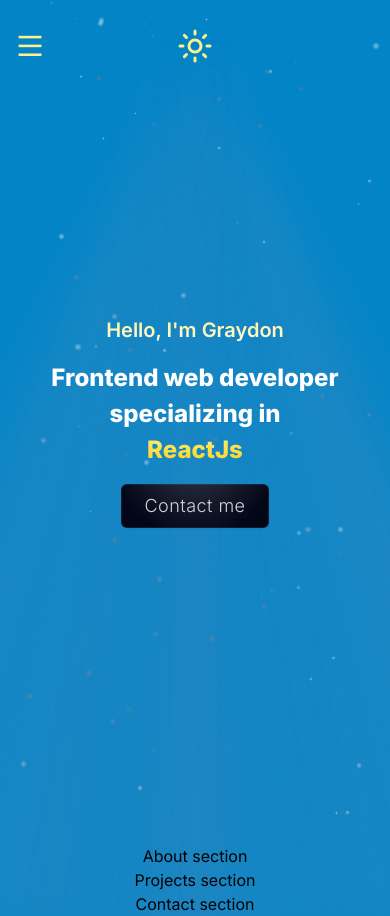
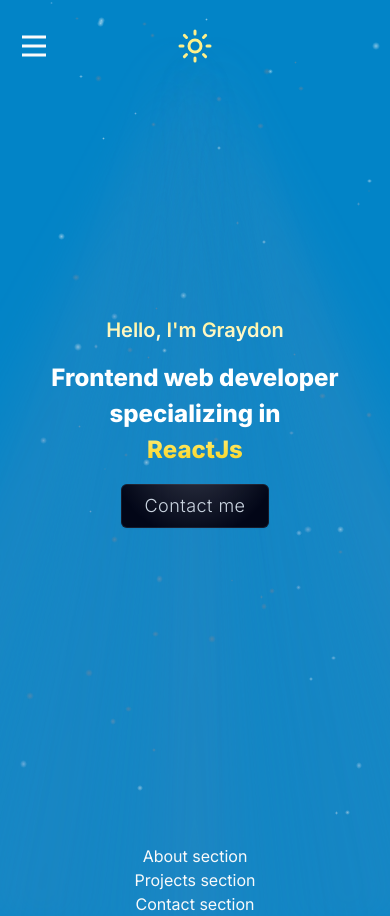
Before and after one commit to graydonvg/portfolio, a Next.js app: page / in a window 390 px wide. Built offline with nearby package versions, Linux system fonts and the light colour scheme.

Commit message:
move main tag and stars bg and navbar to root layout, move hero section and light beams and navbar into separate components, fix nav drawer button svg size to be consistent with theme button svg

```diff
--- a/src/app/layout.tsx
+++ b/src/app/layout.tsx
@@ -5,6 +5,8 @@
 import { ReactNode } from "react";
 import StarsBackground from "@/components/StarsBackground";
 import Providers from "./providers";
+import Navbar from "@/components/Navbar";
+import LightBeams from "@/components/LightBeams";
 
 const inter = Inter({
   subsets: ["latin"],
@@ -25,12 +27,16 @@
     <html lang="en" suppressHydrationWarning>
       <body
         className={cn(
-          "bg-sky-600 font-inter dark:bg-slate-950",
+          "min-h-svh bg-sky-600 font-inter text-neutral-50 dark:bg-slate-950 dark:text-slate-300",
           inter.variable,
         )}
       >
         <Providers>
-          {children}
+          <Navbar />
+          <main className="mx-auto flex max-w-screen-2xl flex-col items-center px-4">
+            {children}
+          </main>
+          <LightBeams />
           <StarsBackground />
         </Providers>
       </body>
--- a/src/app/page.tsx
+++ b/src/app/page.tsx
@@ -1,48 +1,9 @@
-import AnimatedButton from "@/components/AnimatedButton";
-import ThemeSwitch from "@/components/ThemeSwitch";
-import { NavDrawer } from "@/components/navDrawer/NavDrawer";
+import HeroSection from "@/components/HeroSection";
 
 export default function Home() {
   return (
-    <div className="relative mx-auto max-w-screen-2xl overflow-hidden">
-      <header className="fixed left-0 top-0 z-50 flex h-[92px] w-full animate-fade-in-hero-lights-and-icons items-center justify-center">
-        <NavDrawer />
-        <ThemeSwitch />
-      </header>
-
-      <div className="pointer-events-none fixed inset-0 -z-40 flex animate-fade-in-hero-lights-and-icons">
-        {/* <div className="hidden dark:block"> */}
-        <div className="light-beam light-beam-1 moon-light"></div>
-        <div className="light-beam light-beam-2 moon-light"></div>
-        <div className="light-beam light-beam-3 moon-light"></div>
-        <div className="light-beam light-beam-4 moon-light"></div>
-        <div className="light-beam light-beam-5 moon-light"></div>
-        {/* </div> */}
-
-        {/* <div className="dark:hidden">
-          <div className="light-beam light-beam-1 sun-light"></div>
-          <div className="light-beam light-beam-2 sun-light"></div>
-          <div className="light-beam light-beam-3 sun-light"></div>
-          <div className="light-beam light-beam-4 sun-light"></div>
-          <div className="light-beam light-beam-5 sun-light"></div>
-        </div> */}
-      </div>
-
-      <main className="flex min-h-svh flex-col items-center px-4">
-        <section className="flex min-h-svh flex-col items-center justify-center space-y-4 text-center">
-          <p className="animate-translate-hero-greeting bg-gradient-to-b from-yellow-200 to-yellow-50 bg-clip-text text-xl font-semibold text-transparent dark:from-slate-300 dark:via-slate-400 dark:to-slate-500 sm:text-2xl">
-            <span>Hello</span>
-            <span>, I&apos;m Graydon</span>
-          </p>
-          <h1 className="flex animate-unblur-hero-title flex-col items-center text-2xl/9 font-extrabold text-white dark:text-slate-300 sm:text-6xl/[5.625rem]">
-            <span>Frontend web developer </span>
-            <span>specializing in </span>
-            <span className="bg-gradient-to-b from-yellow-200 via-yellow-300 to-yellow-400 bg-clip-text text-transparent dark:from-indigo-200 dark:via-indigo-300 dark:to-indigo-600">
-              ReactJs
-            </span>
-          </h1>
-          <AnimatedButton />
-        </section>
+    <>
+      <HeroSection />
       <section>
         <h1>About section</h1>
       </section>
@@ -52,7 +13,6 @@
       <section>
         <h1>Contact section</h1>
       </section>
-      </main>
-    </div>
+    </>
   );
 }
--- /dev/null
+++ b/src/components/HeroSection.tsx
@@ -0,0 +1,20 @@
+import AnimatedButton from "./AnimatedButton";
+
+export default function HeroSection() {
+  return (
+    <section className="flex min-h-svh flex-col items-center justify-center space-y-4 text-center">
+      <p className="animate-translate-hero-greeting bg-gradient-to-b from-yellow-200 to-yellow-50 bg-clip-text text-xl font-semibold text-transparent dark:from-slate-300 dark:via-slate-400 dark:to-slate-500 sm:text-2xl">
+        <span>Hello</span>
+        <span>, I&apos;m Graydon</span>
+      </p>
+      <h1 className="flex animate-unblur-hero-title flex-col items-center text-2xl/9 font-extrabold text-white dark:text-slate-300 sm:text-6xl/[5.625rem]">
+        <span>Frontend web developer </span>
+        <span>specializing in </span>
+        <span className="bg-gradient-to-b from-yellow-200 via-yellow-300 to-yellow-400 bg-clip-text text-transparent dark:from-indigo-200 dark:via-indigo-300 dark:to-indigo-600">
+          ReactJs
+        </span>
+      </h1>
+      <AnimatedButton />
+    </section>
+  );
+}
--- a/src/components/LightBeams.tsx
+++ b/src/components/LightBeams.tsx
@@ -1,3 +1,11 @@
 export default function LightBeams() {
-  return <div></div>;
+  return (
+    <div className="pointer-events-none fixed inset-0 -z-40 flex animate-fade-in-hero-lights-and-icons">
+      <div className="light-beam light-beam-1 moon-light"></div>
+      <div className="light-beam light-beam-2 moon-light"></div>
+      <div className="light-beam light-beam-3 moon-light"></div>
+      <div className="light-beam light-beam-4 moon-light"></div>
+      <div className="light-beam light-beam-5 moon-light"></div>
+    </div>
+  );
 }
--- a/src/components/Navbar.tsx
+++ b/src/components/Navbar.tsx
@@ -1,5 +1,11 @@
-type Props = {};
+import ThemeSwitch from "./ThemeSwitch";
+import { NavDrawer } from "./navDrawer/NavDrawer";
 
 export default function Navbar() {
-  return <div></div>;
+  return (
+    <header className="fixed z-50 flex w-full animate-fade-in-hero-lights-and-icons items-center justify-center py-7">
+      <NavDrawer />
+      <ThemeSwitch />
+    </header>
+  );
 }
--- a/src/components/navDrawer/MenuItem.tsx
+++ b/src/components/navDrawer/MenuItem.tsx
@@ -42,19 +42,19 @@
 };
 
 type Props = {
-  link: string;
+  option: string;
 };
 
-export function MenuItem({ link }: Props) {
+export function MenuItem({ option }: Props) {
   return (
     <motion.li
       variants={variants}
       whileHover={{ scale: 1.1, cursor: "pointer" }}
       whileTap={{ scale: 0.95 }}
-      className="z-50 flex list-none items-center gap-4 text-2xl text-neutral-50 will-change-transform dark:text-slate-300"
+      className="z-50 flex list-none items-center gap-4 text-2xl"
     >
-      <span>{getIcon(link, 2)}</span>
-      <span className="capitalize">{link}</span>
+      <span>{getIcon(option, 2)}</span>
+      <span className="capitalize">{option}</span>
     </motion.li>
   );
 }
--- a/src/components/navDrawer/MenuToggle.tsx
+++ b/src/components/navDrawer/MenuToggle.tsx
@@ -11,23 +11,23 @@
 export function MenuToggle({ toggle }: MenuToggleProps) {
   return (
     <button
-      className="fixed left-2 top-6 z-50 flex h-fit cursor-pointer select-none items-center justify-center rounded-full border-none p-2 outline-none"
+      className="fixed left-4 top-7 z-50 flex h-fit cursor-pointer select-none items-center justify-center rounded-full border-none outline-none"
       onClick={toggle}
     >
       <svg
-        width="28"
-        height="28"
-        viewBox="0 0 22 19"
-        className="fill-yellow-200 stroke-yellow-200 dark:fill-slate-400 dark:stroke-slate-400"
+        width="36"
+        height="36"
+        viewBox="0 0 24 24"
+        className="fill-neutral-50 stroke-neutral-50 dark:fill-slate-400 dark:stroke-slate-400"
       >
         <Path
           variants={{
-            closed: { d: "M 2 2.5 L 20 2.5" },
-            open: { d: "M 3 16.5 L 17 2.5" },
+            closed: { d: "M 4 6 L 20 6" },
+            open: { d: "M 6 9 L 18 21" },
           }}
         />
         <Path
-          d="M 2 9.423 L 20 9.423"
+          d="M 4 12 L 20 12"
           variants={{
             closed: { opacity: 1 },
             open: { opacity: 0 },
@@ -36,8 +36,8 @@
         />
         <Path
           variants={{
-            closed: { d: "M 2 16.346 L 20 16.346" },
-            open: { d: "M 3 2.5 L 17 16.346" },
+            closed: { d: "M 4 18 L 20 18" },
+            open: { d: "M 6 21 L 18 9" },
           }}
         />
       </svg>
--- a/src/components/navDrawer/NavDrawer.tsx
+++ b/src/components/navDrawer/NavDrawer.tsx
@@ -30,7 +30,7 @@
   const [isOpen, setIsOpen] = useState(false);
   const element =
     typeof window !== "undefined"
-      ? document.getElementById("nav-drawer")
+      ? document.getElementById("nav-drawer-bg")
       : null;
   const dimensions = useDimensions(element);
 
@@ -42,12 +42,12 @@
     >
       <MenuToggle toggle={() => setIsOpen((prev) => !prev)} />
       <motion.div
-        className="fixed bottom-0 left-0 top-0 z-20 w-full bg-sky-700/80 xl:hidden dark:bg-slate-900/80"
+        className="fixed bottom-0 left-0 top-0 z-20 w-full bg-sky-700/80 dark:bg-slate-900/80 xl:hidden"
         variants={sidebar}
       />
       <motion.div
-        id="nav-drawer"
-        className="fixed bottom-0 left-0 top-0 z-30 w-[300px] bg-sky-700 xl:hidden dark:bg-slate-900"
+        id="nav-drawer-bg"
+        className="fixed bottom-0 left-0 top-0 z-30 w-[300px] bg-sky-700 dark:bg-slate-900 xl:hidden"
         variants={sidebar}
       />
       <Navigation />
--- a/src/components/navDrawer/Navigation.tsx
+++ b/src/components/navDrawer/Navigation.tsx
@@ -11,7 +11,14 @@
   },
 };
 
-const links = ["about", "projects", "contact", "github", "linkedin", "resume"];
+const menuOptions = [
+  "about",
+  "projects",
+  "contact",
+  "github",
+  "linkedin",
+  "resume",
+];
 
 export function Navigation() {
   return (
@@ -20,8 +27,8 @@
         variants={variants}
         className="fixed left-0 top-[116px] z-40 w-[230px] space-y-6 px-4"
       >
-        {links.map((link) => (
-          <MenuItem key={link} link={link} />
+        {menuOptions.map((option) => (
+          <MenuItem key={option} option={option} />
         ))}
       </motion.ul>
     </nav>
```
Lines whose indentation alone changed are shown as unchanged.
